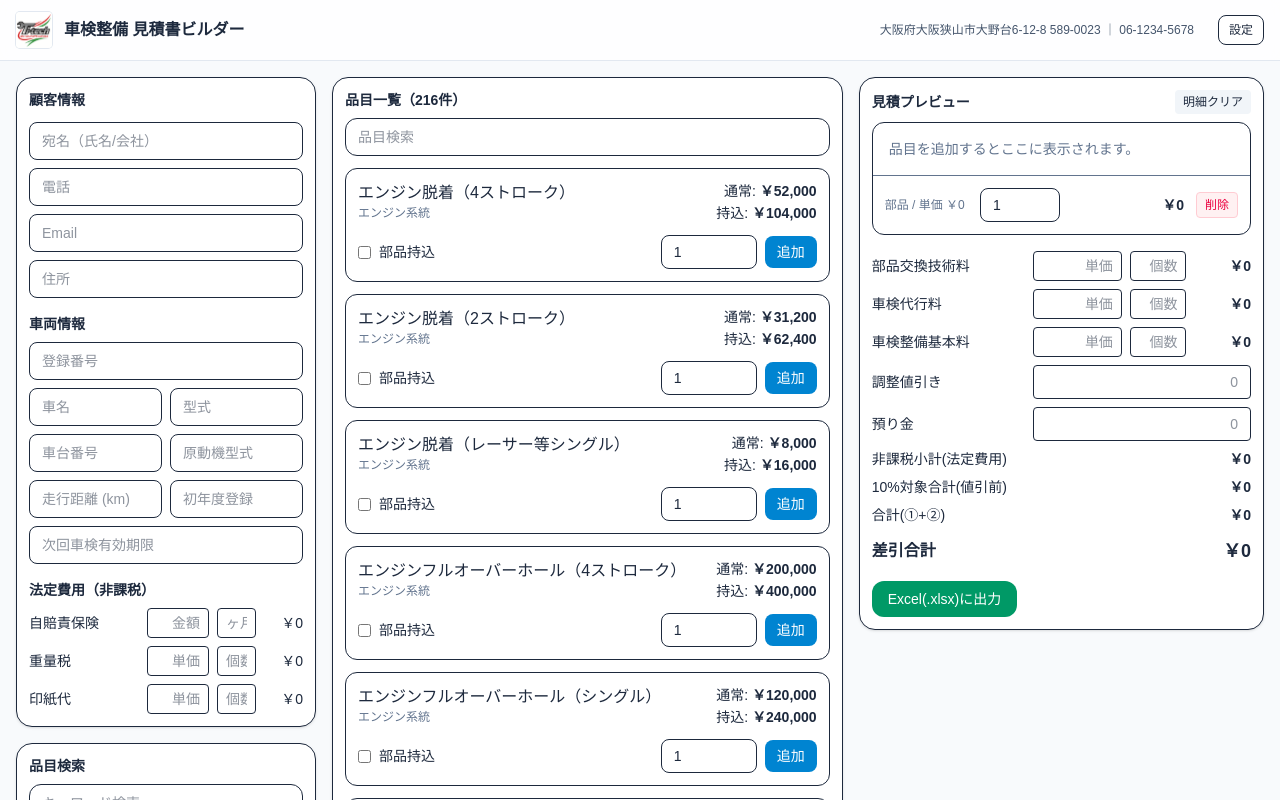
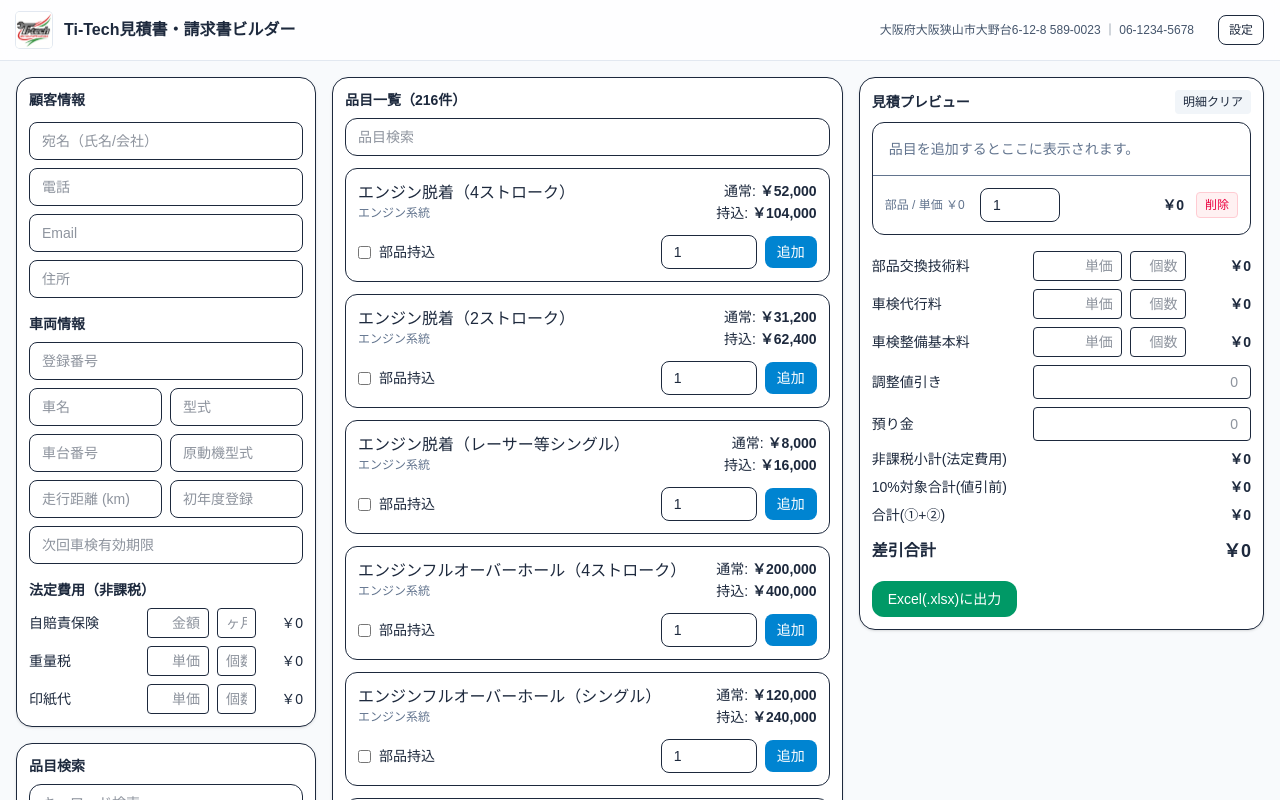
Before and after one commit to Kyoheikawata/Ti-tech, a Next.js app: page / in a window 1280 px wide. Shown: the top 800 px of the page. Built offline with nearby package versions, Linux system fonts and the light colour scheme.

Commit message:
名前変更

```diff
--- a/app/AppClient.tsx
+++ b/app/AppClient.tsx
@@ -476,7 +476,7 @@ export default function AppClient() {
                         className="w-9 h-9 rounded object-cover ring-1 ring-slate-200"
                         onError={(e: React.SyntheticEvent<HTMLImageElement>) => { e.currentTarget.style.display = 'none'; }}
                     />
-                    <div className="font-semibold">車検整備 見積書ビルダー</div>
+                    <div className="font-semibold">Ti-Tech見積書・請求書ビルダー</div>
                     <div className="ml-auto text-xs text-slate-600 whitespace-normal break-words max-w-[55vw]">
                         {settings.company.address} ｜ {settings.company.phone}
                     </div>
```
